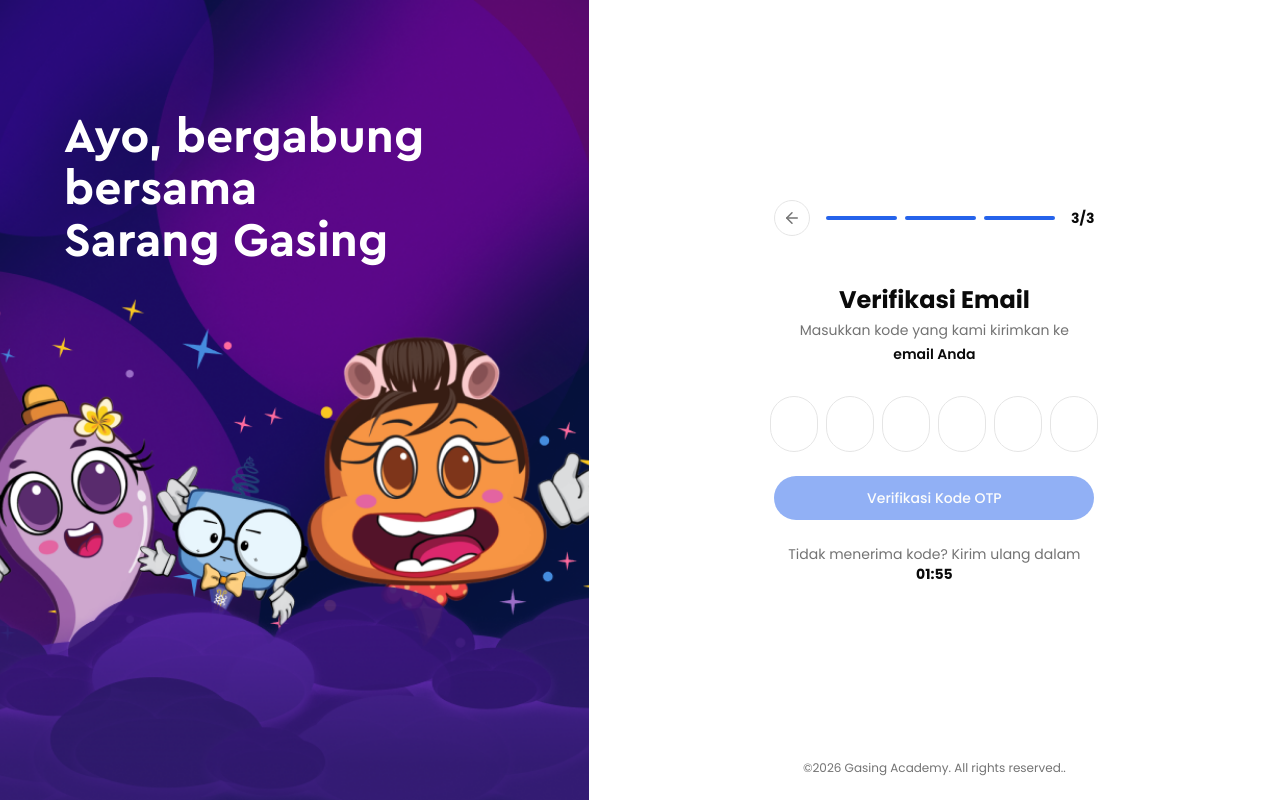
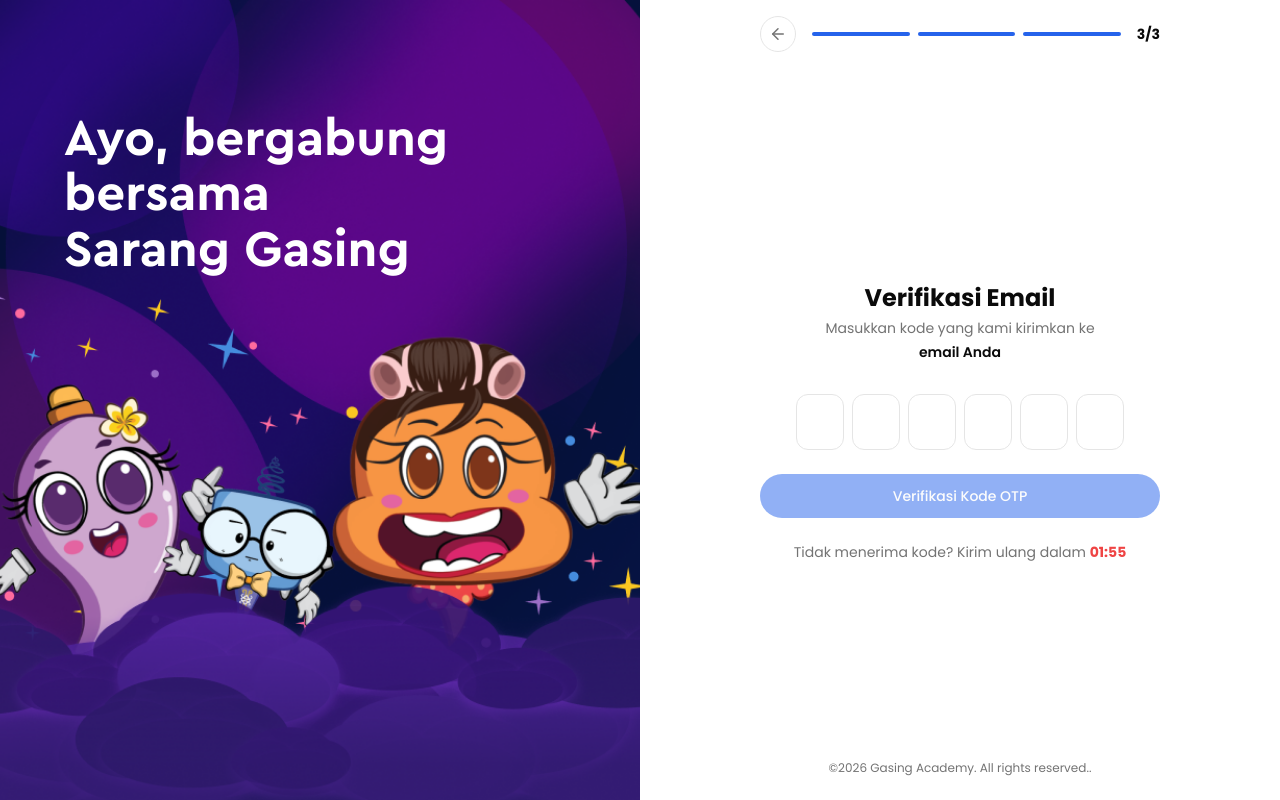
Before and after one commit to Digital-Gasing-Edukasi/Gasing-Sarang-Login-Dashboard, a React (Vite) app: page /register/otp in a window 1280 px wide. Built offline with nearby package versions, Linux system fonts and the light colour scheme; no server answers; the HTML template or start-up script is replaced by a standard one; what bad-words would draw is missing.

Commit message:
feat : -> benerin feedback signup page 2

```diff
--- a/src/components/layout/LeftPanel.jsx
+++ b/src/components/layout/LeftPanel.jsx
@@ -4,7 +4,7 @@
 // Tema gelap: satu ilustrasi composite (bg + bulan + bintang + awan + maskot).
 export function LeftPanel() {
   return (
-    <div className="hidden lg:flex w-[46%] sticky top-0 h-screen flex-col overflow-hidden shrink-0 bg-[#0D0B2E]">
+    <div className="hidden lg:flex w-1/2 sticky top-0 h-screen flex-col overflow-hidden shrink-0 bg-[#0D0B2E]">
       {/* ilustrasi composite, anchor ke bawah biar maskot + awan tetap kelihatan */}
       <img
         src={leftImg}
@@ -15,7 +15,7 @@
 
       {/* judul */}
       <div className="relative z-10 px-16 pt-24 xl:pt-28">
-        <h1 className="font-cera-pro text-[48px] font-bold leading-[1.08] text-white">
+        <h1 className="font-cera-pro text-[clamp(42px,4vw,52px)] font-bold leading-[1.08] text-white">
           Ayo, bergabung
           <br />
           bersama
--- a/src/components/layout/RightPanel.jsx
+++ b/src/components/layout/RightPanel.jsx
@@ -1,15 +1,27 @@
 import { cn } from '@/lib/utils'
 
-export function RightPanel({ children, mobileHero = null, maxWidth = 'max-w-md' }) {
+export function RightPanel({ children, mobileHero = null, topBar = null, maxWidth = 'max-w-md', padX = 'px-6' }) {
   // Kartu putih jadi "popup sheet" (rounded-top, naik menutupi hero) HANYA saat
   // ada hero ungu di atasnya. Halaman tanpa hero (signup/perbaikan) tampil polos.
   const sheet = !!mobileHero
   return (
     <div className="flex-1 flex flex-col min-h-screen bg-background overflow-y-auto">
       {mobileHero}
+      {topBar && (
+        <div
+          className={cn(
+            'sticky top-0 z-20 w-full mx-auto pt-4 pb-4 bg-background/90 backdrop-blur supports-[backdrop-filter]:bg-background/75',
+            padX,
+            maxWidth
+          )}
+        >
+          {topBar}
+        </div>
+      )}
       <div
         className={cn(
-          'flex-1 flex flex-col justify-start lg:justify-center px-6 lg:px-16 pb-8 w-full mx-auto bg-background',
+          'flex-1 flex flex-col justify-start lg:justify-center pb-8 w-full mx-auto bg-background',
+          padX,
           maxWidth,
           sheet
             ? 'relative z-10 -mt-6 lg:mt-0 rounded-t-[28px] lg:rounded-none shadow-[0_-12px_30px_rgba(0,0,0,0.10)] lg:shadow-none pt-9 lg:pt-12'
--- a/src/components/layout/StepIndicator.jsx
+++ b/src/components/layout/StepIndicator.jsx
@@ -1,11 +1,11 @@
 import { ArrowLeft } from 'lucide-react'
 import { cn } from '@/lib/utils'
 
-// Progress bar segmented + sticky (dipakai di flow signup).
+// Progress bar segmented (dipakai di flow signup). Pembungkus sticky + lebar
+// kolom disediakan RightPanel (prop topBar) supaya selebar form di tengah.
 // current = langkah aktif (1..total). onBack: tampil panah bulat di kiri.
 export function StepBar({ current, total = 3, onBack }) {
   return (
-    <div className="sticky top-0 z-20 -mx-6 lg:-mx-16 mb-8 bg-background/90 px-6 lg:px-16 pt-2 pb-4 backdrop-blur supports-[backdrop-filter]:bg-background/75">
     <div className="flex items-center gap-4">
       {onBack && (
         <button
@@ -31,6 +31,5 @@
         {current}/{total}
       </span>
     </div>
-    </div>
   )
 }
--- a/src/components/ui/select.jsx
+++ b/src/components/ui/select.jsx
@@ -30,7 +30,7 @@
 }
 
 const TRIGGER_CLS = cn(
-  "flex h-11 w-full items-center justify-between rounded-full border border-input bg-background px-4 py-2 text-sm",
+  "flex h-11 w-full items-center justify-between rounded-full border border-input bg-background px-4 py-2 text-sm text-left",
   "placeholder:text-muted-foreground",
   "focus:outline-none focus:ring-2 focus:ring-ring focus:ring-offset-0 focus:border-primary",
   "hover:border-gray-300",
--- a/src/index.css
+++ b/src/index.css
@@ -68,7 +68,7 @@
   width: 48px; height: 56px;
   text-align: center; font-size: 1.25rem; font-weight: 600;
   border: 1.5px solid hsl(var(--border));
-  border-radius: 9999px;
+  border-radius: 12px;
   outline: none;
   transition: border-color 0.2s, box-shadow 0.2s;
   font-family: 'Poppins', sans-serif;
--- a/src/pages/auth/SignUpOtpPage.jsx
+++ b/src/pages/auth/SignUpOtpPage.jsx
@@ -61,8 +61,7 @@
   }
 
   return (
-    <RightPanel>
-      <StepBar current={3} total={3} onBack={() => onNavigate('signup')} />
+    <RightPanel topBar={<StepBar current={3} total={3} onBack={() => onNavigate('signup')} />}>
       <div className="animate-fade-in-up delay-100 text-center">
         <h1 className="text-2xl font-bold text-foreground mb-1">Verifikasi Email</h1>
         <p className="text-sm text-muted-foreground mb-1">Masukkan kode yang kami kirimkan ke</p>
@@ -84,7 +83,7 @@
               >
                 {resending ? <><Loader2 size={14} className="animate-spin" /> Mengirim ulang...</> : 'Kirim ulang kode'}
               </button>
-            : <p className="text-sm text-muted-foreground">Tidak menerima kode? Kirim ulang dalam <span className="font-bold text-foreground">{display}</span></p>
+            : <p className="text-sm text-muted-foreground">Tidak menerima kode? Kirim ulang dalam <span className="font-bold text-[#EF4444]">{display}</span></p>
           }
         </div>
       </div>
--- a/src/pages/auth/SignUpPage.jsx
+++ b/src/pages/auth/SignUpPage.jsx
@@ -272,13 +272,15 @@
   };
 
   return (
-    <RightPanel maxWidth="max-w-[452px]">
-      <StepBar
-        current={step === 1 ? 1 : 2}
-        total={3}
-        onBack={step === 2 ? () => setStep(1) : undefined}
-      />
-
+    <RightPanel
+      topBar={
+        <StepBar
+          current={step === 1 ? 1 : 2}
+          total={3}
+          onBack={step === 2 ? () => setStep(1) : undefined}
+        />
+      }
+    >
       {step === 1 ? (
         <>
           <div className="animate-fade-in-up delay-100 text-center">
@@ -673,18 +675,6 @@
               )}
             </Button>
           </div>
-
-          <div className="mt-6 animate-fade-in-up delay-300">
-            <p className="text-sm text-center text-muted-foreground">
-              Sudah punya akun?{" "}
-              <button
-                onClick={() => onNavigate("login")}
-                className="font-bold text-[#0033EC] underline underline-offset-2 hover:text-[#0033EC]/80 transition-colors"
-              >
-                Log In
-              </button>
-            </p>
-          </div>
         </>
       )}
     </RightPanel>
```
Also changed, not shown: 5 other files (tests, documents, lock files or other folders). Lines whose indentation alone changed are shown as unchanged.
